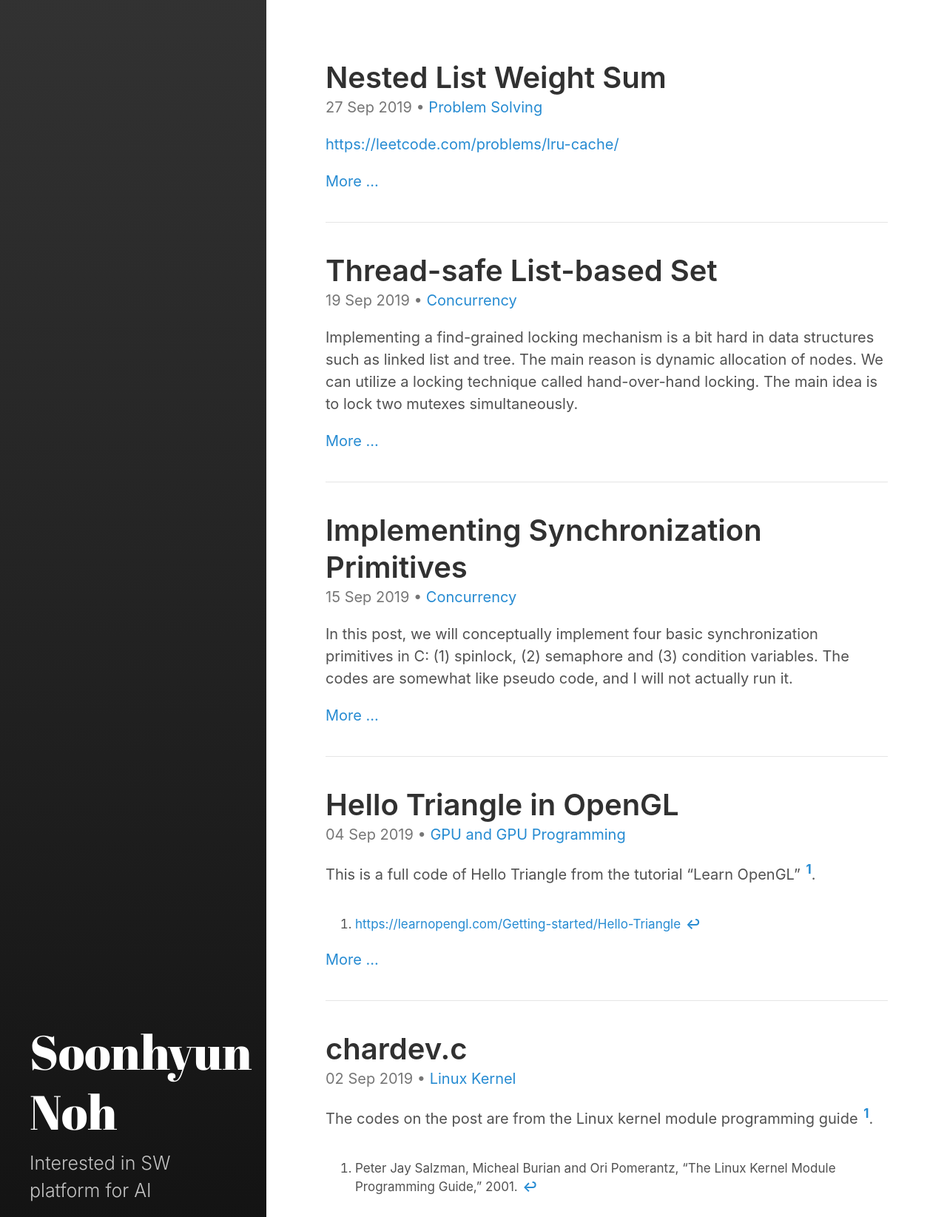
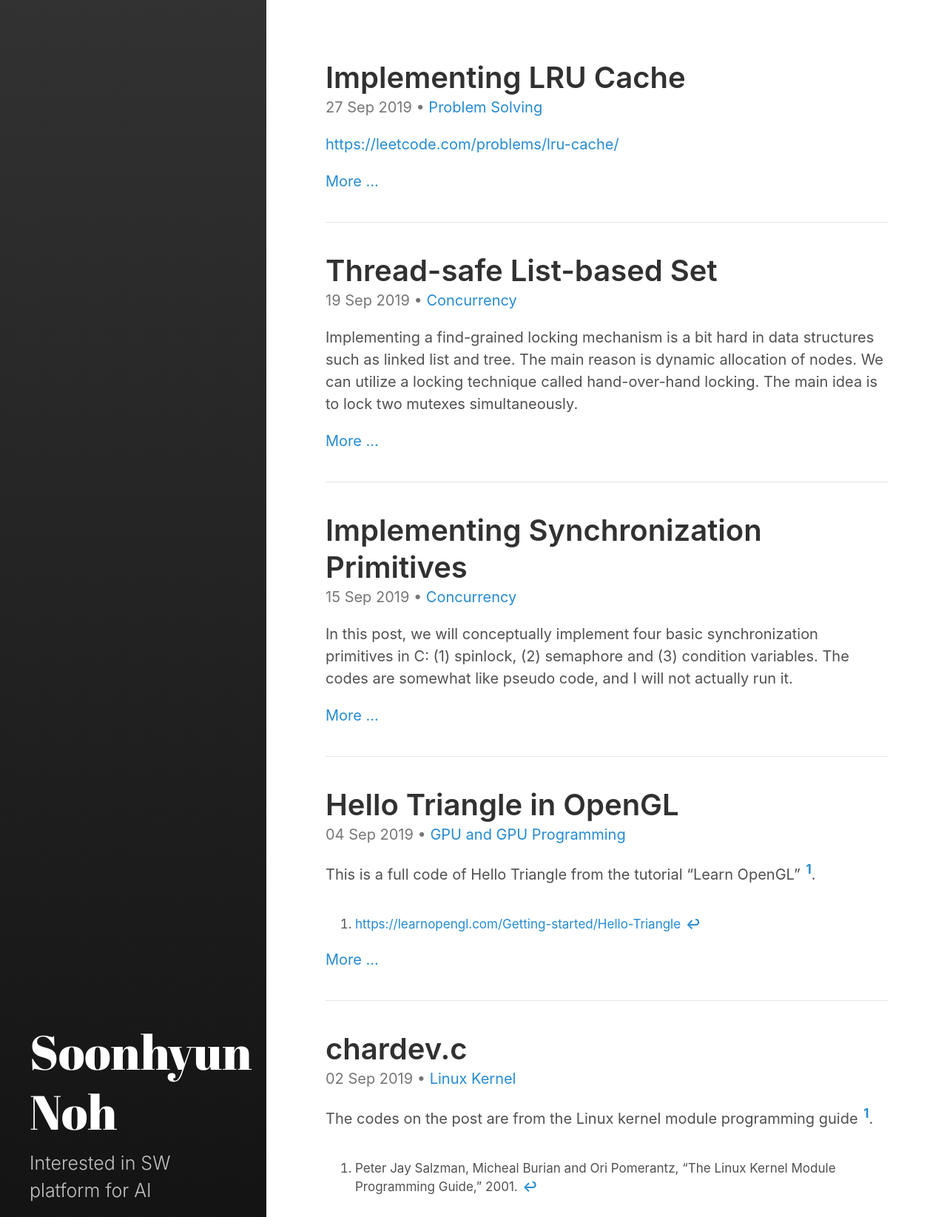
Before and after one commit to shnoh171/shnoh171.github.io, a Jekyll site: the page built from index.html, in a window 1280 px wide, cut to the strip 0-1645 px from the top of the page. Shown: the whole strip at 74% size. Built offline with Jekyll 4.4.1, drawn with Linux system fonts in a browser that asks for light colours; the list of posts is cut into pages by our own code.

Commit message:
change title

```diff
--- a/_posts/2019-09-27-lru-cache.md
+++ b/_posts/2019-09-27-lru-cache.md
@@ -1,6 +1,6 @@
 ---
 layout: post
-title: Nested List Weight Sum
+title: Implementing LRU Cache
 categories:
   - Problem Solving
 ---
```
